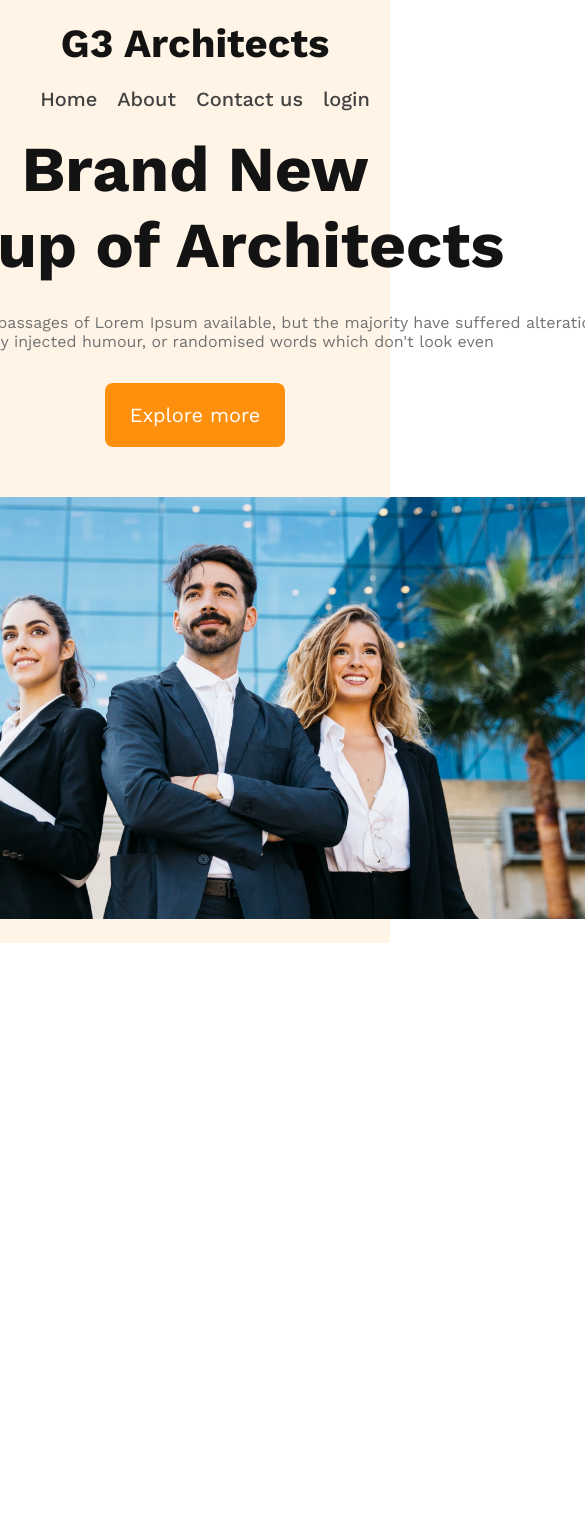
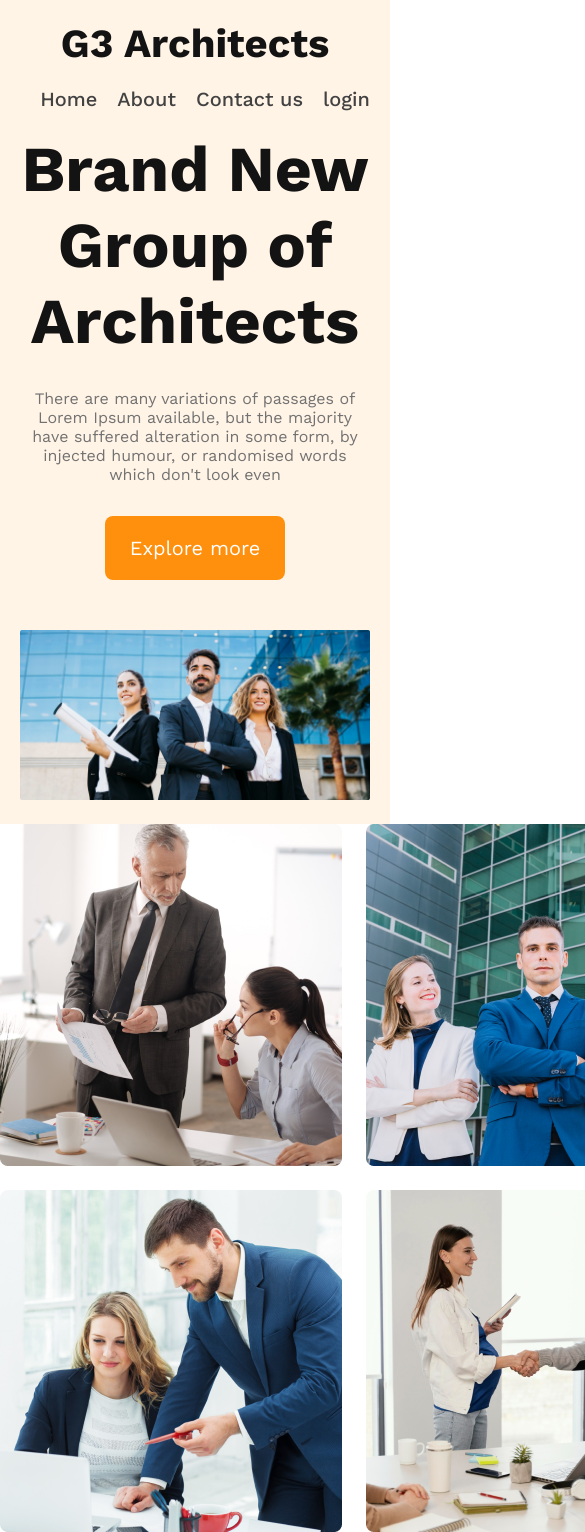
Before and after one commit to Jahid-Hossan/my-architects-website-main, a plain HTML site: page index.html in a window 390 px wide. Shown: the top 1532 px of the page, 585 px wide, since content can reach past the window. Before the commit the page ends 943 px from the top, so only its background shows below. Drawn offline with nearby package versions, Linux system fonts and the light colour scheme.

Commit message:
team running

```diff
--- a/index.html
+++ b/index.html
@@ -22,12 +22,32 @@
         <div class="banner">
             <div class="banner-content">
                 <h1 class="banner-title">Brand New <br>Group of Architects </h1>
-                <p class="text-gray-para">There are many variations of passages of Lorem Ipsum available, but the majority have suffered alteration in some form, by injected humour, or randomised words which don't look even</p>
+                <p class="text-gray-para">There are many variations of passages of Lorem Ipsum available, but the
+                    majority have suffered alteration in some form, by injected humour, or randomised words which don't
+                    look even</p>
                 <button class="btn-primary">Explore more</button>
             </div>
             <img src="./images/banner.png" alt="">
         </div>
     </header>
+    <main>
+        <section class="teams">
+            <div class="team-conteiner">
+                <div class="teams-img">
+                    <img src="./images/team1.png" alt="">
+                    <img src="./images/team2.png" alt="">
+                    <img src="./images/team3.png" alt="">
+                    <img src="./images/team4.png" alt="">
+                </div>
+                <div class="team-content">
+                    <h2 class="team-title">Quick list of Our Features</h2>
+                    <p class="text-gray-para">There are many variations of passages of Lorem Ipsum available, but the majority have suffered alteration in some form, by injected humour, or randomised words which don't look even</p>
+                    <button class="btn-primary">Explore more</button>
+                </div>
+            </div>
+        </section>
+    </main>
+
 </body>
 
 </html>
--- a/style.css
+++ b/style.css
@@ -77,13 +77,43 @@
      margin-bottom: 30px;
  }
 
+ .banner-content {
+     max-width: 800px;
+     text-align: center;
+     margin: 0 auto;
+ }
+
  .banner-content .text-gray-para {
-     width: 868px;
      text-align: center;
      margin: auto;
  }
- .banner img{
+
+ .banner img {
      width: 100%;
+ }
+
+/* main style */
+main{
+    max-width: 1440px;
+    margin: 0 auto;
+}
+
+
+
+ .team-conteiner{
+    display: flex;
+    justify-items: center;
+    align-items: center;
+ }
+
+ .team-content{
+    padding: 70px;
+ }
+
+ .teams-img{
+    display: grid;
+    grid-template-columns: repeat(2, 1fr);
+    gap: 1.5rem;
  }
 
 
@@ -92,17 +122,39 @@
  /* Responsive media query */
 
  @media screen and (max-width: 576px) {
-    .header{
+     .header {
          padding: 20px;
          flex-direction: column;
      }
+
+     .nav {
+         flex-direction: column;
      }
 
- .nav{
+
+     .nav ul,
+     .banner {
+         margin-top: 20px;
+     }
+
+ }
+
+
+
+
+
+ /* for medium device */
+ @media screen and (min-width: 576.1px) and (max-width:960px) {
+     .header {
+         padding: 20px;
+     }
+
+     .nav {
          flex-direction: column;
      }
      .nav ul,
- .banner
- {
+     .banner {
         margin-top: 20px;
     }
+
+ }
```
Lines whose indentation alone changed are shown as unchanged.
